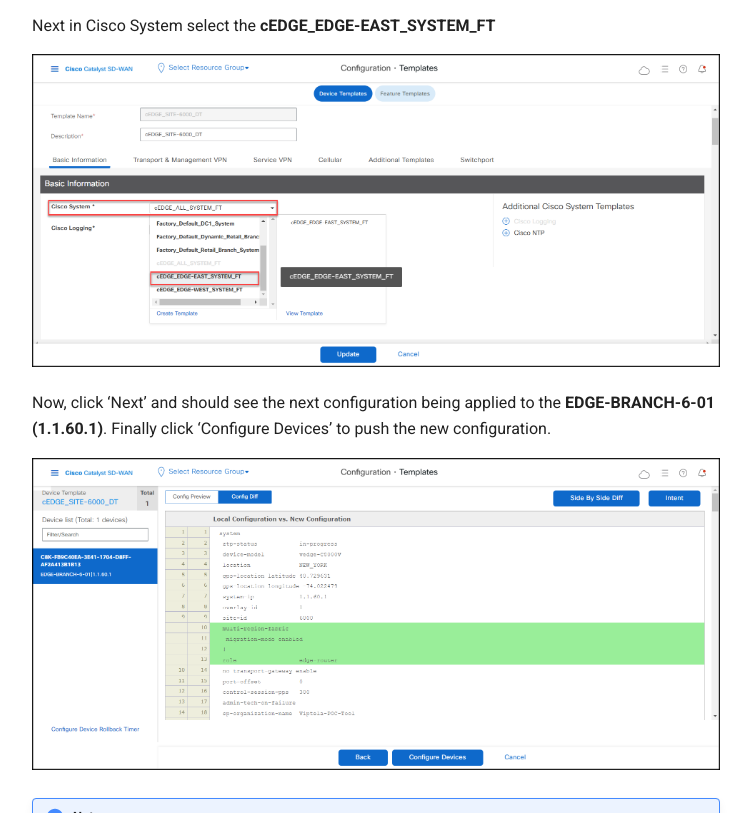
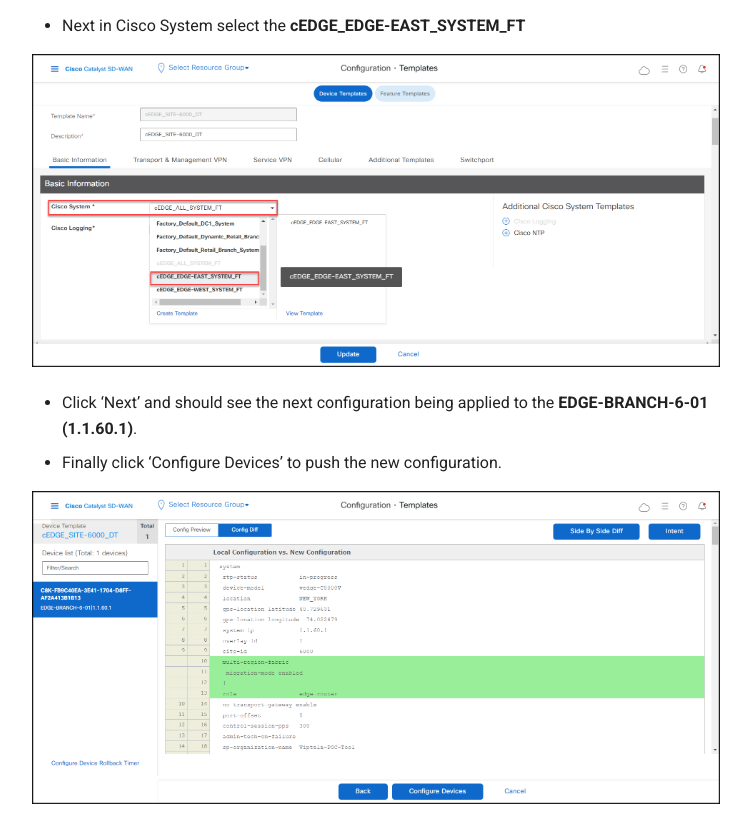
Before and after one commit to ciscolivelab/LTRXAR-2003, a plain HTML site: page task3/index.html in a window 1280 px wide. Shown: the part 6948-7761 px from the top of the page, without its empty margins (264-1015 px from the left). Drawn offline with Linux system fonts and the light colour scheme.

Commit message:
Deployed  with MkDocs version: 1.4.2

```diff
--- a/task3/index.html
+++ b/task3/index.html
@@ -759,9 +759,14 @@
 <li>Click on the 3 dots and then ‘edit’.</li>
 </ul>
 <p><img alt="" src="../pic/task3-5-2.png" /></p>
-<p>Next in Cisco System select the <strong>cEDGE_EDGE-EAST_SYSTEM_FT</strong></p>
+<ul>
+<li>Next in Cisco System select the <strong>cEDGE_EDGE-EAST_SYSTEM_FT</strong></li>
+</ul>
 <p><img alt="" src="../pic/task3-5-3.png" /></p>
-<p>Now, click ‘Next’ and should see the next configuration being applied to the <strong>EDGE-BRANCH-6-01 (1.1.60.1)</strong>. Finally click ‘Configure Devices’ to push the new configuration.</p>
+<ul>
+<li>Click ‘Next’ and should see the next configuration being applied to the <strong>EDGE-BRANCH-6-01 (1.1.60.1)</strong>.  </li>
+<li>Finally click ‘Configure Devices’ to push the new configuration.</li>
+</ul>
 <p><img alt="" src="../pic/task3-5-4.png" /></p>
 <div class="admonition note">
 <p class="admonition-title">Note</p>
```
Also changed, not shown: search/search_index.json (+1 -1 lines), 1 other file.
